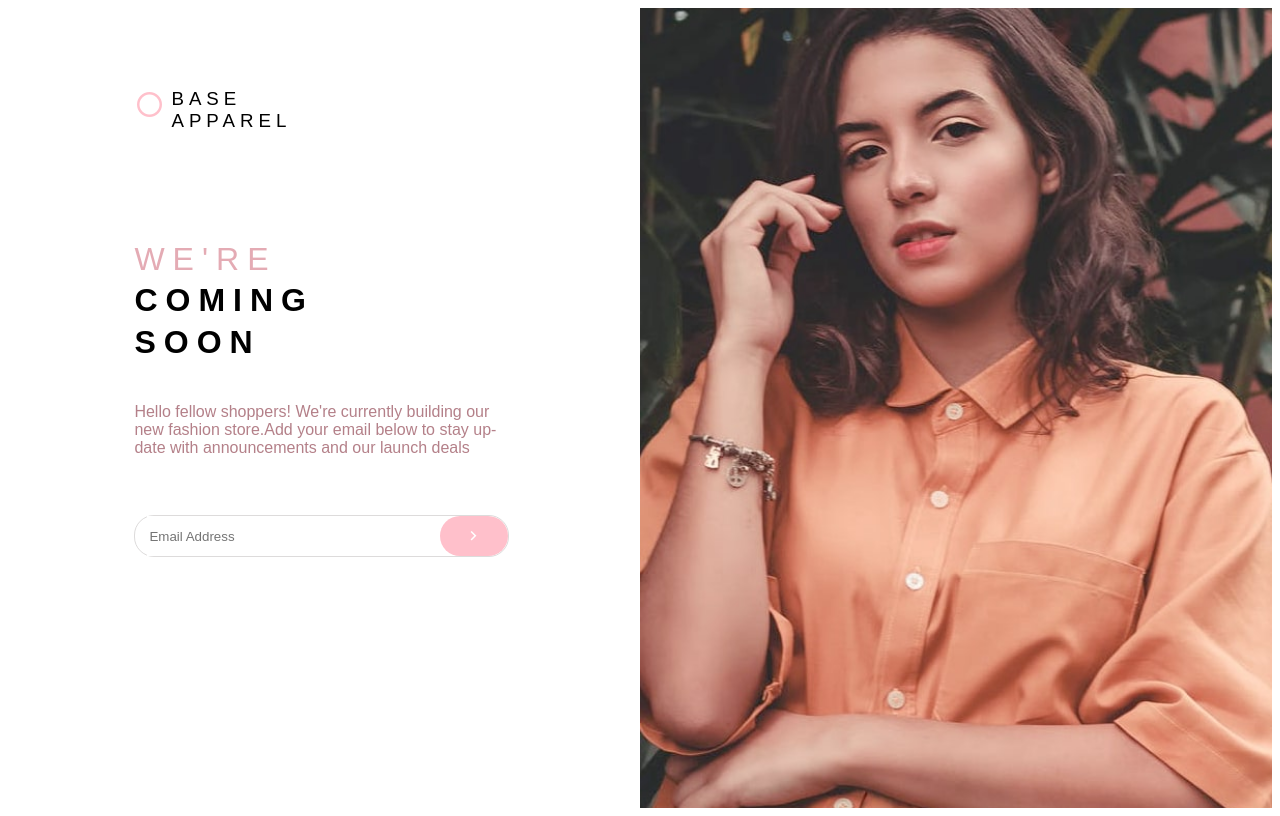
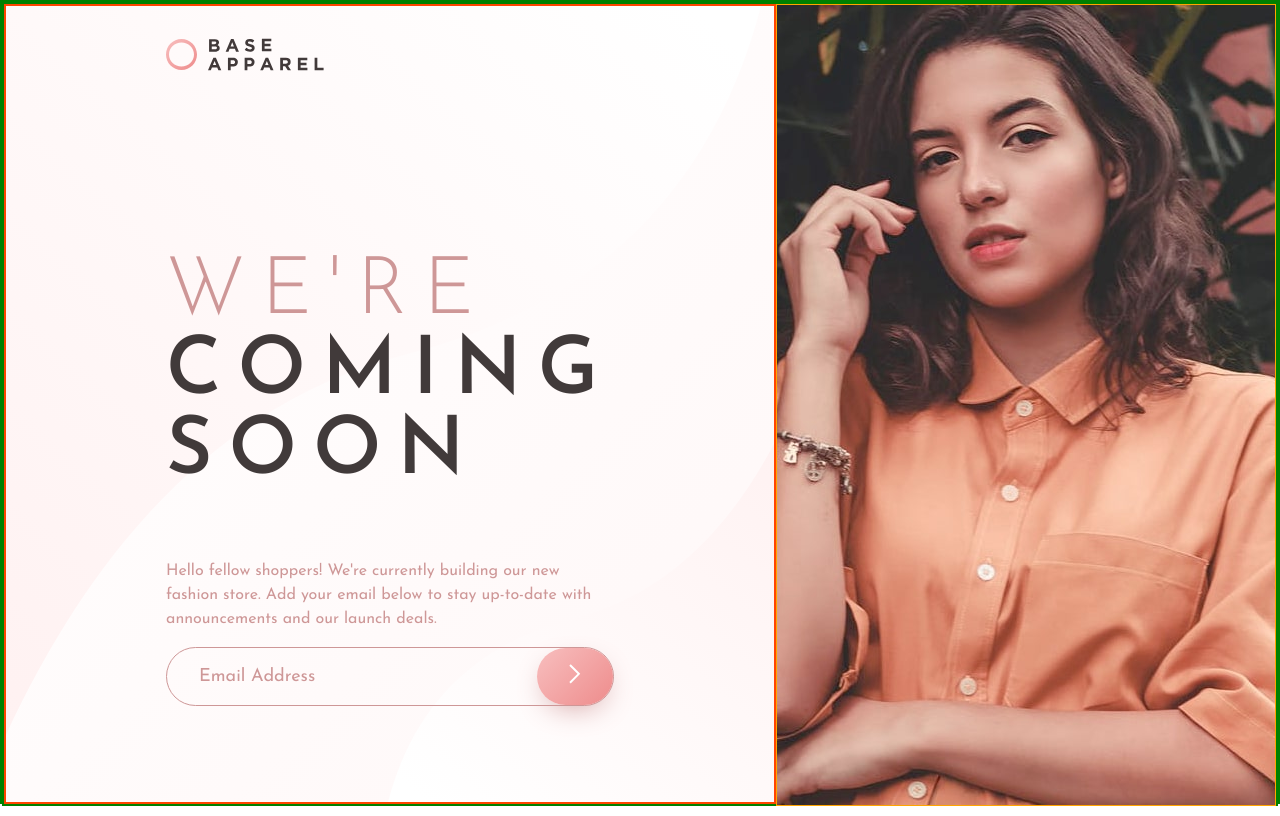
Before and after one commit to joyceawah19/joycefrontendmentor, a plain HTML site: page index.html in a window 1280 px wide. Drawn offline with nearby package versions, Linux system fonts and the light colour scheme.

Commit message:
updated UI layout 2

```diff
--- /dev/null
+++ b/copiedcode.css
@@ -0,0 +1,123 @@
+  html, body {
+    margin: 0;
+        height: 100vh;
+        border: 2px solid green;
+
+  }
+  body {
+    font-family: 'Josefin Sans', sans-serif;
+    font-size: 16px;
+    color: hsl(0, 36%, 70%);
+    background: linear-gradient(135deg, hsl(0, 0%, 100%) 0%, hsl(0, 100%, 98%) 100%);
+  }
+  header, article {
+    margin: 2rem;
+  }
+  img {
+    width: 100%;
+  }
+  header > img {
+    width: auto;
+  }
+  article, footer {
+    text-align: center;
+  }
+  h1 {
+    text-transform: uppercase;
+    letter-spacing: 0.5rem;
+    font-weight: 300;
+    font-size: 3rem;
+  }
+  h1 > strong {
+    color: hsl(0, 6%, 24%);
+  }
+  p {
+    line-height: 1.5;
+  }
+  .visually-hidden {
+    position: absolute !important;
+    height: 1px;
+    width: 1px;
+    overflow: hidden;
+    clip: rect(1px 1px 1px 1px); /* IE6, IE7 */
+    clip: rect(1px, 1px, 1px, 1px);
+    white-space: nowrap; /* added line */
+  }
+  form{
+    border: 1px solid  hsl(0, 36%, 70%);
+    display: flex;
+          justify-content: space-between;
+          border-radius: 30PX;
+  }
+  input, button {
+    border-radius: 30px;
+    font-size: 18px;
+    padding: 1rem 2rem;
+  }
+  input[type="email"] {
+    border: none;
+    background-color: inherit;
+    margin-right: -60px;
+    font-family: 'Josefin Sans', sans-serif;
+    width: 80%;
+  }
+  input[type="email"]::placeholder {
+    color: hsl(0, 36%, 70%);
+  }
+  button[type="submit"] {
+    cursor: pointer;
+    background: linear-gradient(135deg, hsl(0, 80%, 86%) 0%, hsl(0, 74%, 74%) 100%);
+    color: white;
+    border: none;
+    vertical-align: bottom;
+    box-shadow: 0px 10px 30px -10px hsl(0, 36%, 70%);
+  }
+  button[type="submit"]:active,
+  button[type="submit"]:focus,
+  button[type="submit"]:hover {
+    background: hsl(0, 36%, 70%);
+  }
+  .attribution a { color: hsl(228, 45%, 44%); }
+  .hide-sm { display: none; }
+
+
+  @media only screen and (min-width: 768px) {
+    html, body {
+      height: 100%;
+    }
+    .container {
+      height: 100%;
+      display: flex;
+    }
+    main {
+      background: url('./images/bg-pattern-desktop.svg') no-repeat center center;
+      display: flex;
+      flex-direction: column;
+      justify-content: space-between;
+              border: 2px solid  orangered;
+
+    }
+    aside {
+      display: flex;
+      height: 100vh;
+    }
+    article {
+      text-align: initial;
+    }
+    .hide-sm {
+      display: block;
+      object-fit: cover;
+    }
+    .hide-lg { display: none; }
+  }
+  @media only screen and (min-width: 960px) {
+    main {
+      padding: 0 10vw;
+      background-size: cover;
+      flex: 1;
+    }
+    h1 {
+      font-size: 5rem;
+      letter-spacing: 1rem;
+    }
+  }
--- a/index.html
+++ b/index.html
@@ -3,201 +3,63 @@
   <head>
     <meta charset="UTF-8" />
     <meta name="viewport" content="width=device-width, initial-scale=1.0" />
-    <title>Document</title>
-    <link href="https://cdn.jsdelivr.net/npm/remixicon@3.6.0/fonts/remixicon.css"rel="stylesheet"/>
+    <link
+      rel="icon"
+      type="image/png"
+      sizes="32x32"
+      href="./images/favicon-32x32.png"
+    />
+    <link
+      href="https://fonts.googleapis.com/css2?family=Josefin+Sans:wght@300;400;600&display=swap"
+      rel="stylesheet"
+    />
+    <link rel="stylesheet" href="copiedcode.css" />
+    <title>Frontend Mentor | Base Apparel coming soon page</title>
   </head>
-  <style>
-    body {
-      display: flex;
-      font-family: "Josefin Sans", sans-serif;
-    }
-    .left-side {
-      width: 50%;
-      min-height: 100vh;
-      /* border: 1px solid rgb(15, 226, 25); */
-      display: flex;
-      justify-content: center;
-      align-items: center;
-      background-color: hsl(0, 3%, 100%);
-    }
-    .righ-side {
-      width: 50%;
-      min-height: 100vh;
-      /* border: 1px solid rgb(7, 158, 218); */
-      background-image: url("images/hero-desktop.jpg");
-      background-size: cover;
-      background-position: center;
-      background-repeat: no-repeat;
-    }
-    .first-border{
-          /* border: 1px solid rgb(89, 194, 112);  */
-          width: 60%;
-          height: 90%;
-          display: flex;
-          flex-direction: column;
-          gap: 2%;
-    }
-    .heading {
-      display: flex;
-      justify-content: start;
-      /* border: 1px solid red; */
-      width: 10%;
-      gap: 7px;
-    }
-    h3 {
-      margin: 0px;
-      font-weight: 400;
-      letter-spacing: 5px;
-    }
-    button {
-      background-color: pink;
-      padding: 10px 25px;
-      border: none;
-      border-radius: 20px;
-    }
-    .bottom-iput {
-      border: 1px solid rgb(221, 219, 219);
-      border-radius: 20px;
-      padding-left: 12px;
-      width: 95%;
-      display: flex;
-      justify-content: space-between;
-      margin-bottom: 100px;
-    }
-    .bottom-iput input {
-      border: none;
-      outline: none;
-    }
-
-    .mid-content {
-       margin-bottom: 1px;
-       margin-top: 30px;
-    }
-    .mid-content h1 {
-       margin: 0;
-      line-height: 1.3;
-      letter-spacing: 8px;
-    }
-    .paragraph {
-        color: rgb(180, 128, 137);
-         margin-top: 0px ;
-               margin-bottom: 20px;
-    }
-    .paragraph p{
-        margin: 0px ;
-    }
-    @media (max-width: 1200px) {
-      .first-border {
-          /* border: 1px solid rgb(194, 192, 89);  */
-          width: 60% !important;
-          height:90% !important;
-          display: flex !important;
-          flex-direction: column;
-          gap: 1% !important;
-      }
-    }
-     @media (max-width: 1400px) {
-      .first-border {
-          /* border: 1px solid rgb(18, 176, 182);  */
-          width: 60% !important ;
-          height:80% !important;
-          display: flex;
-          flex-direction: column;
-          gap: 6%;
-
-      }
-    }
-
-    @media (max-width: 786px) {
-      body {
-        /* border: 1px solid red; */
-        flex-direction: column-reverse;
-      }
-      .righ-side {
-       display: none;
-      }
-       .mid-content{
-        display: flex;
-        flex-direction: column;
-        align-items: center;
-        text-align: center;
-       }
-       .mid-content h3 {
-      margin: 0;
-    }
-    .left-side {
-      width: 100%;
-      /* border: 1px solid red; */
-      padding: 20px 0px;
-    }
-
-     .bottom-iput {
-      width: 80% !important;
-      margin: 20px auto;
-    }
-
-    .first-border {
-         /* border: 1px solid rgb(89, 194, 112); */
-      width: 100% !important;
-      height: fit-content!important;
-      display: flex !important;
-      flex-direction: column !important;
-      /* justify-content: space-between; */
-    }
-    .paragraph {
-        display: flex !important;
-      text-align: center !important;
-      padding: 0px 15% !important;
-      margin-top: 10px !important
-    }
-}
-
-  </style>
   <body>
-    <div class="left-side">
-      <div class="first-border " >
-        <div class="heading">
-          <i class="ri-circle-line" style="color: pink; font-size: 30px"></i>
-          <div style=" height: fit-content">
-            <h3>BASE</h3>
-            <h3>APPAREL</h3>
-          </div>
-        </div>
-        <div class="righ-image">
-            <img src="images/hero-mobile.jpg" alt="" style="width: 100%; display: none; margin-top: 30px;" class="mobile-img" />
-        </div>
-        <div class="mid-content" >
-          <h1 style="color: rgb(228, 171, 180); font-weight: 100;">WE'RE</h1>
-          <h1>COMING</h1>
-          <h1>SOON</h1>
-        </div>
-        <div class="paragraph">
-            <p >Hello fellow shoppers! We're currently building our new fashion store.Add your email below to stay up-date with announcements and our launch deals</p>
-        </div>
-        <div class="bottom-iput">
-          <input type="email" placeholder="Email Address" />
-          <button>
-            <i class="ri-arrow-right-s-line"style="color: white; font-size: large" ></i>
-          </button>
-        </div>
-      </div>
+    <div class="container">
+      <main>
+        <header>
+          <img src="./images/logo.svg" alt="Base Apparel" />
+        </header>
+        <img
+          class="hide-lg"
+          src="./images/hero-mobile.jpg"
+          alt="Fashionable woman posing in front of plant"
+        />
+        <article>
+          <h1>We're <strong>coming soon</strong></h1>
+          <p>
+            Hello fellow shoppers! We're currently building our new fashion
+            store. Add your email below to stay up-to-date with announcements
+            and our launch deals.
+          </p>
+          <!-- <form action="">
+          <label for="email" class="visually-hidden">Email address</label>
+          <input id="email" type="email" placeholder="Email Address" required />
+          <button type="submit" aria-label="Join"><img src="./images/icon-arrow.svg" alt=""></button>
+          </form>   -->
+          <form class="bottom-input" id="emailForm">
+            <input type="email" placeholder="Email Address" id="email" />
+            <button type="submit">
+              <img src="./images/icon-arrow.svg" alt="" class="arrow"/>
+            </button>
+          </form>
+        </article>
+        <footer>
+          <p class="attribution">
+            <!-- <small>Challenge by <a href="https://www.frontendmentor.io?ref=challenge" target="_blank">Frontend Mentor</a>.
+          Coded by <a href="https://rmion.com">Robert Mion</a>.</small> -->
+          </p>
+        </footer>
+      </main>
+      <aside style="border: 1px solid orange;">
+        <img
+          class="hide-sm"
+          src="./images/hero-desktop.jpg"
+          alt="Fashionable woman posing in front of plant"
+        />
+      </aside>
     </div>
-    <div class="righ-side"></div>
-
-      <div>
-            <script>
-                const mobileImg = document.querySelector(".mobile-img");
-                function checkScreenSize() {
-                if (window.innerWidth <= 786) {
-                    mobileImg.style.display = "block";
-                } else {
-                    mobileImg.style.display = "none";
-                }
-                }
-                window.addEventListener("resize", checkScreenSize);
-                checkScreenSize();
-            </script>
-      </div>
-
   </body>
 </html>
```
Also changed, not shown: first.html (renamed from page.html, +87 -20 lines).
